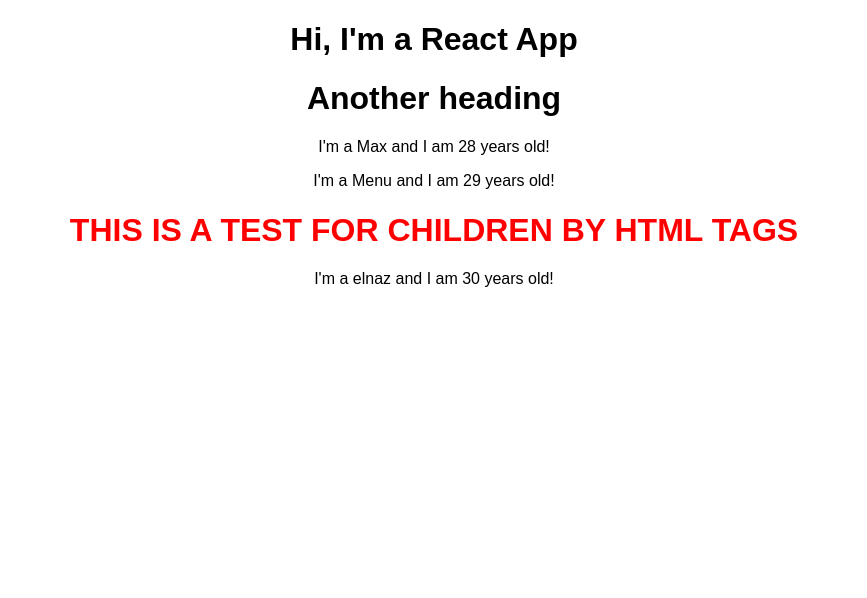
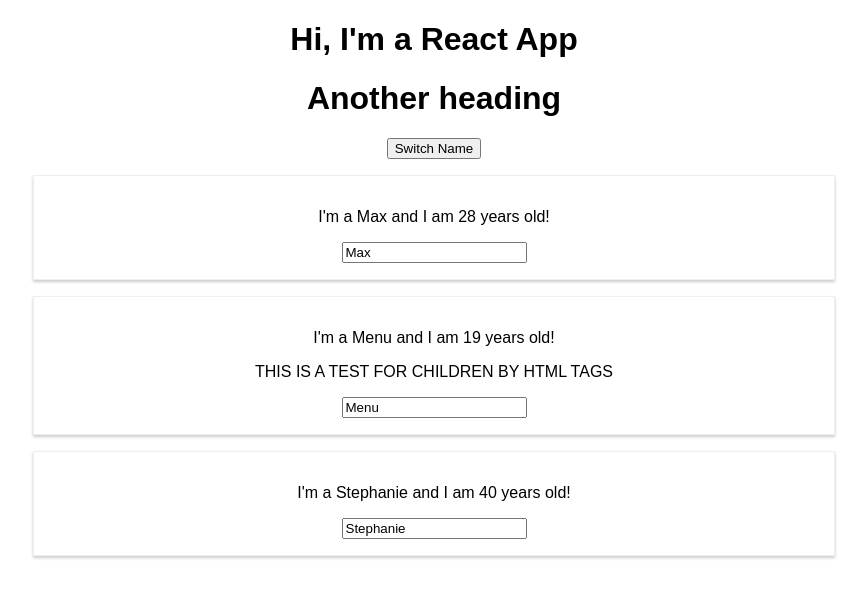
Before and after one commit to Beroozam/react-complete-guide, a React (Create React App) app: page / in a window 1280 px wide. Shown: the top 598 px of the page, without its empty margins (206-1073 px from the left). Built offline with nearby package versions, Linux system fonts and the light colour scheme.

Commit message:
base in react

```diff
--- a/src/App.js
+++ b/src/App.js
@@ -1,20 +1,59 @@
-import React, { Component } from 'react';
+import React, { Component} from 'react';
 import './App.css';
 import Person from './Person/person'
 
 class App extends Component {
-  render() {
+  state = {
+    persons:[
+      {name : "Max" , age:28},
+      {name : "Menu" , age:"19"},
+      {name: "Stephanie" , age:"40"}
+    ]
+  }
+
+  switchNameHandler = (event) => {
+    this.setState({
+      persons:[
+        {name : event , age:28},
+        {name : "Menu" , age:29},
+        {name: "Stephanie" , age:30}
+      ]
+    })
+  }
+
+  nameChangedHandler = (event) => {
+    this.setState({
+      persons:[
+        {name : "Max" , age:28},
+        {name : event.target.value , age:29},
+        {name: "Stephanie" , age:26}
+      ]
+    })
+  }
+  render(){
     return (
       <div className="App">
         <h1>Hi, I'm a React App</h1>
         <h1>Another heading</h1>
-        <Person name="Max" age="28" />
-        <Person name="Menu" age="29"><h1 class="first">THIS IS A TEST FOR CHILDREN BY HTML TAGS</h1></Person>
-        <Person name="elnaz" age="30"/>
+        <button onClick={this.switchNameHandler}>Switch Name</button>
+        <Person
+          click={() => this.switchNameHandler("max!")}
+          name={this.state.persons[0].name}
+          age={this.state.persons[0].age}
+        />
+        <Person
+          name={this.state.persons[1].name}
+          age={this.state.persons[1].age}
+          changed={this.nameChangedHandler}
+        >
+          THIS IS A TEST FOR CHILDREN BY HTML TAGS
+        </Person>
+        <Person name={this.state.persons[2].name} age={this.state.persons[2].age}/>
       </div>
     );
     // return React.createElement('div',{className:'App'},React.createElement('h1',null,'Does this work now?'));
   }
+
 }
 
 export default App;
--- /dev/null
+++ b/src/Person/person.css
@@ -0,0 +1,8 @@
+.Person{
+    width:60%;
+    margin:16px auto;
+    border:1px solid #eee;
+    box-shadow:0 2px 3px #ccc;
+    padding:16px;
+    text-align: center;
+}
--- a/src/Person/person.js
+++ b/src/Person/person.js
@@ -1,10 +1,12 @@
 import React from 'react'
+import './person.css'
 
 const person = (props) => {
     return (
-        <div>
-            <p>I'm a {props.name} and I am {props.age} years old!</p>
+        <div className="Person">
+            <p onClick={props.click}>I'm a {props.name} and I am {props.age} years old!</p>
             <p>{props.children}</p>
+            <input type="text" onChange={props.changed} value={props.name}/>
         </div>
     )
 };
```
